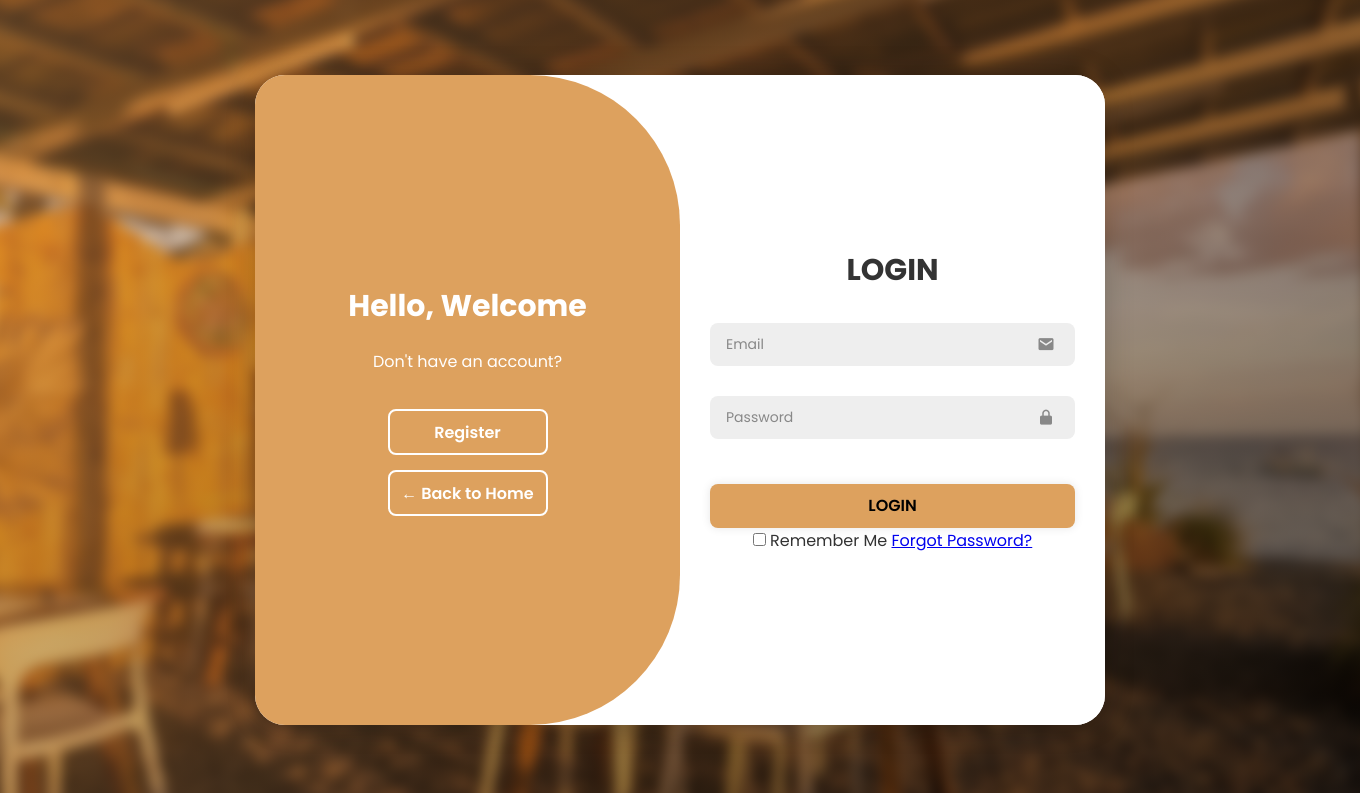
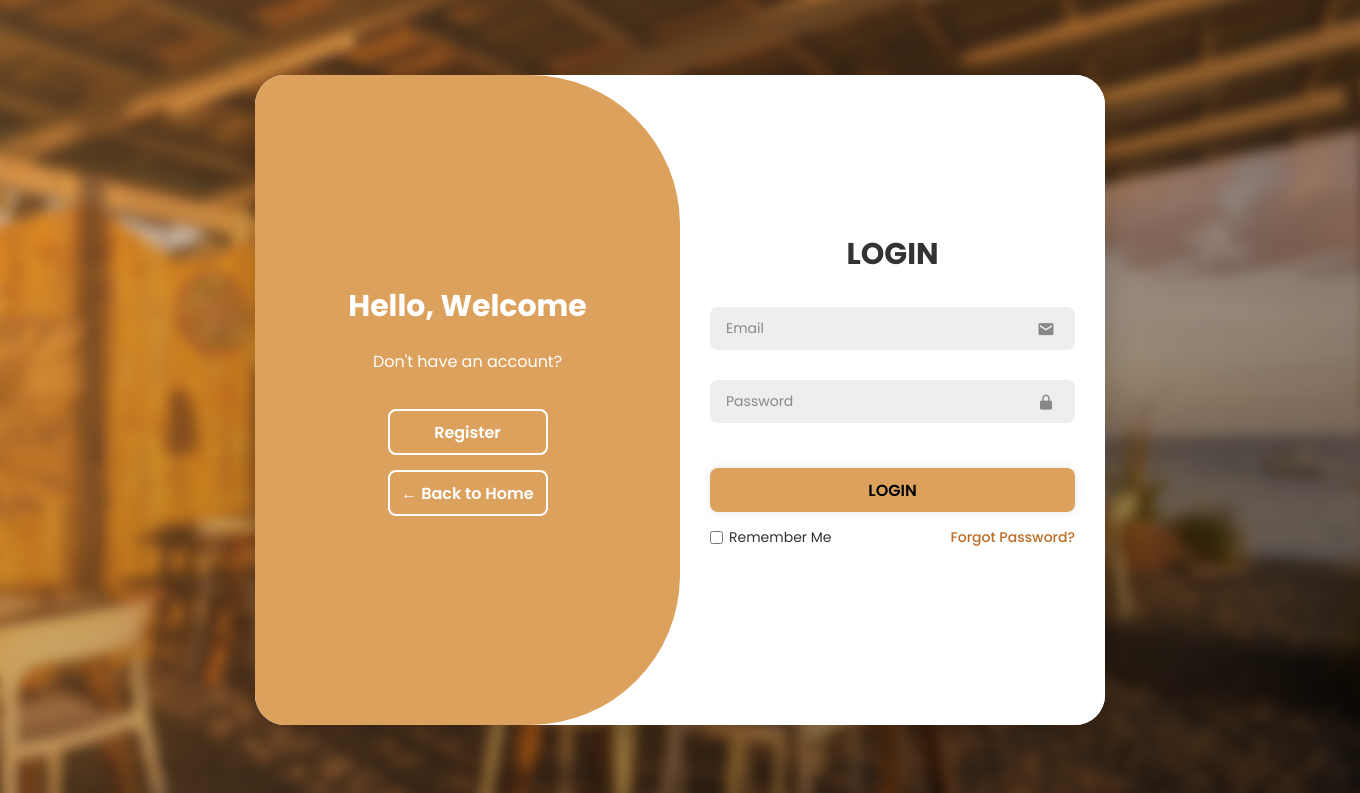
Before and after one commit to jescriba0126-ctrl/webtools, a PHP site: page /webtools-main/HTML/login.html in a window 1360 px wide; the page is wider, and only the part inside the window is pictured. Shown: the top 793 px of that part. Run offline with PHP 8.4, Linux system fonts and the light colour scheme.

Commit message:
Update on the forgot password and remember me

```diff
--- a/CSS/login.css
+++ b/CSS/login.css
@@ -346,3 +346,35 @@ form {
     font-size:13px;
     font-weight:600;
 }
+
+/* ================= REMEMBER & FORGOT PASSWORD FIX ================= */
+.remember-forgot {
+    display: flex;
+    justify-content: space-between; /* Pushes one to left, one to right */
+    align-items: center;
+    font-size: 14px;
+    margin: 15px 0 20px; /* Adjusts spacing between inputs and the login button */
+    color: #333;
+}
+
+.remember-forgot label {
+    display: flex;
+    align-items: center;
+    cursor: pointer;
+}
+
+.remember-forgot label input {
+    accent-color: #dda15e; /* Matches your brown button theme */
+    margin-right: 6px;
+    cursor: pointer;
+}
+
+.remember-forgot a {
+    color: #bc6c25; /* Use your primary brown for the link */
+    text-decoration: none;
+    font-weight: 500;
+}
+
+.remember-forgot a:hover {
+    text-decoration: underline;
+}
```
